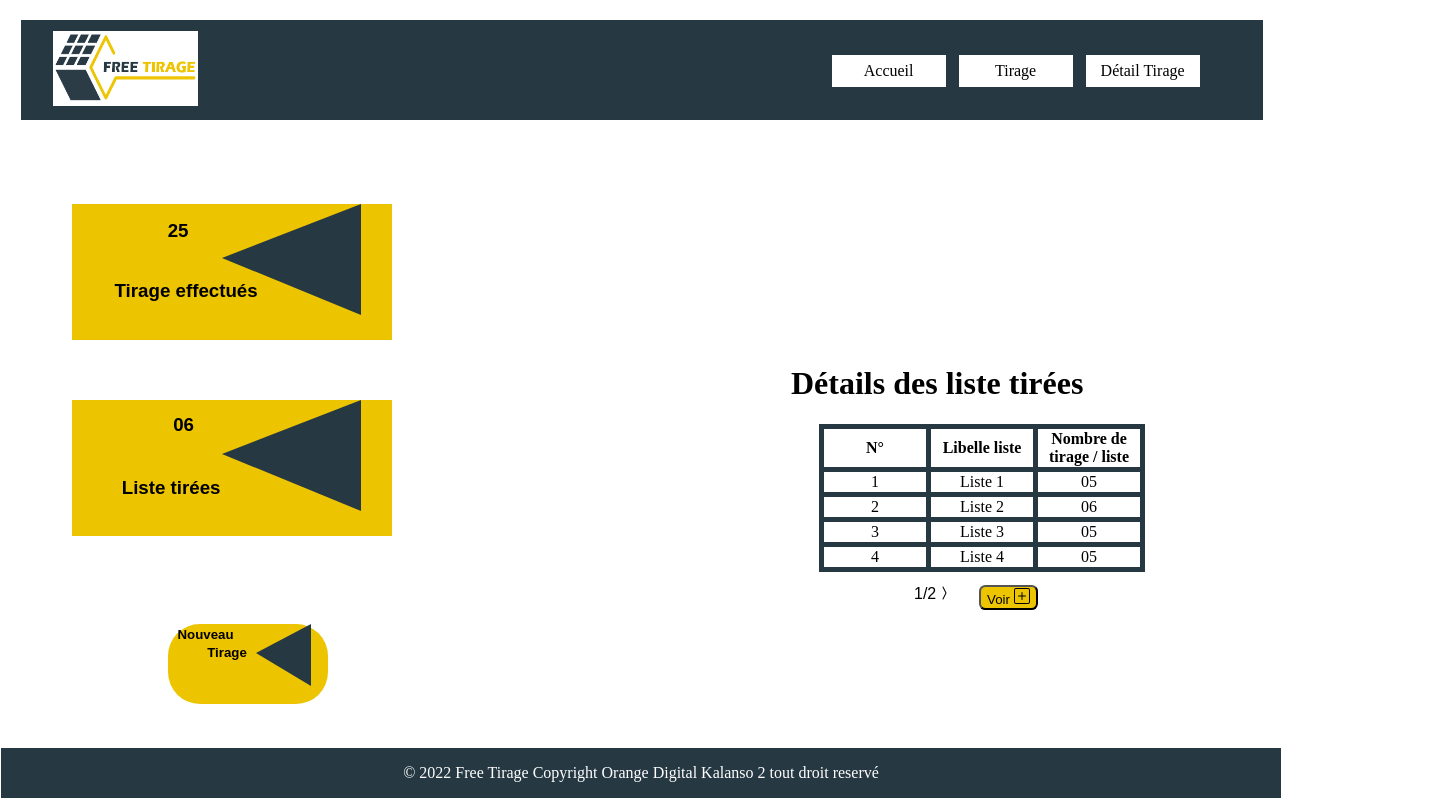
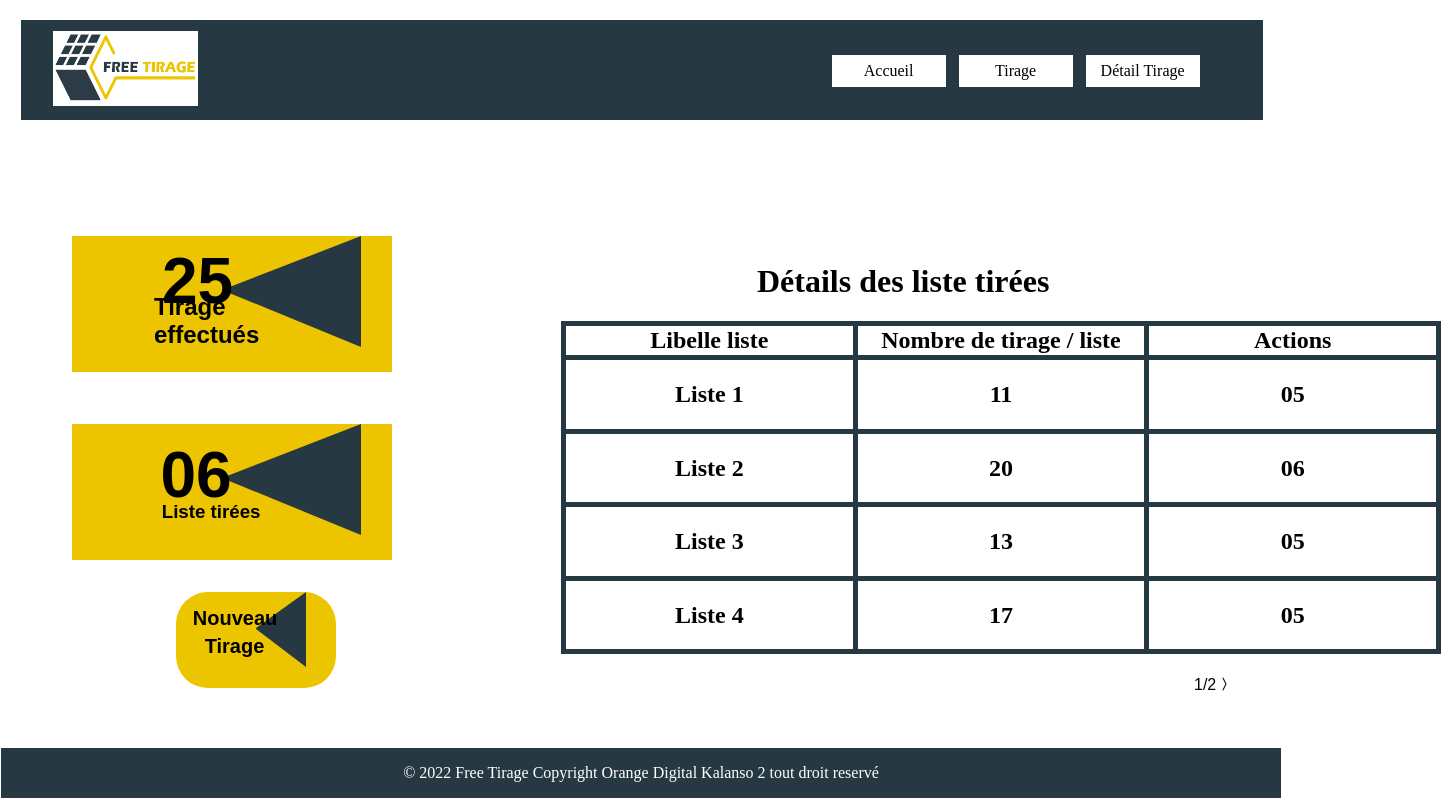
Before and after one commit to KhadySAM/frontEndApiTirage, an Angular app: page / in a window 1280 px wide. Shown: the whole page, 1441 px wide, since content can reach past the window. Built offline with nearby package versions, Linux system fonts and the light colour scheme.

Commit message:
interphase fini

```diff
--- a/src/app/accueil/accueil.component.css
+++ b/src/app/accueil/accueil.component.css
@@ -1,6 +1,6 @@
 .rectangle{
-    margin-left: 8vh;
-    margin-top: 46vh;
+        margin-left: 8vh;
+    margin-top: 50vh;
     width: 40vh;
     height: 17vh;
     background-color: #EDC400;
@@ -8,8 +8,9 @@
 
 }
 .rectangle1{
+
     margin-left: 8vh;
-    margin-top: 27vh;
+    margin-top: 26vh;
     width: 40vh;
     height: 17vh;
     background-color: #EDC400;
@@ -17,10 +18,10 @@
 
 
 .rectangle2{
-    margin-left: 20vh;
-    margin-top: 27vh;
+    margin-left: 21vh;
+    margin-top: 20vh;
     width: 20vh;
-    height: 10vh;
+    height: 12vh;
     background-color: #EDC400;
     border-radius: 4vh;
 
@@ -48,14 +49,14 @@
 }
 
 .pom2{
-    margin-left: 11vh;
+    margin-left: 10vh;
     margin-top: -16vh;
-    height: 0px;
+    height: 1px;
     width: 0px;
     border-left: 0vh solid transparent;
-    border-right: 55px solid #263842;
-    border-top: 29px solid transparent;
-    border-bottom: 33px solid transparent;
+    border-right: 50px solid #263842;
+    border-top: 36px solid transparent;
+    border-bottom: 38px solid transparent;
 
 }
 
@@ -65,6 +66,7 @@
     align-content: flex-end;
     margin-top: -82px;
     font-family: sans-serif;
+    width: 10vh;
 }
 .textNbreTirage{
     display: flex;
@@ -72,18 +74,22 @@
     align-content: flex-end;
     margin-top: 39px;
     font-family: sans-serif;
-    margin-right: 87px;
-    margin-top: 44px;
+    margin-right: 128px;
+    margin-top: 36px;
+    width: 10vh;
+    font-size: 8vh;
 }
 .textTirageEf{
     display: flex;
     justify-content: center;
     align-content: flex-end;
     position: absolute;
-    margin-top: 104px;
+    margin-top: 85px;
     margin-right: 131px;
-    margin-left: 60px;
+    margin-left: 21px;
     font-family: sans-serif;
+    width: 10vh;
+    font-size: 3vh;
 }
 
 .textListe{
@@ -92,6 +98,7 @@
     align-content: flex-end;
     margin-top: 44px;
     font-family: sans-serif;
+    width: 10vh;
 }
 
 .textNbreListe{
@@ -102,7 +109,9 @@
     font-family: sans-serif;
     position: absolute;
     margin-right: 136px;
-    margin-left: 60px;
+    margin-left: 5px;
+    width: 10vh;
+    font-size: 8vh;
 }
 .listTirer{
     display: flex;
@@ -113,6 +122,7 @@
     margin-right: 161px;
     margin-left: 60px;
     font-family: sans-serif;
+    width: 35vh;
 }
 .textNewTir1{
     display: flex;
@@ -120,25 +130,30 @@
     align-content: flex-end;
     margin-top: 44px;
     font-family: sans-serif;
+    width: 10vh;
 }
 .newTir1{
     display: flex;
     justify-content: center;
     align-content: flex-end;
-    margin-top: -70px;
+    margin-top: -65px;
     font-family: sans-serif;
     position: absolute;
     margin-right: 161px;
-    margin-left: 60px;
+    margin-left: 39px;
+    width: 10vh;
+    font-size: 2.5vh;
 }
 .newTir2{
     display: flex;
     justify-content: center;
     align-content: flex-end;
-    margin-top: -52px;
+    margin-top: -37px;
     font-family: sans-serif;
     margin-right: 29px;
-    margin-left: -29px;
+    margin-left: -94px;
+    width: 10vh;
+    font-size: 2.5vh;
 }
 .rectangle3{
     width: 540px;
@@ -159,9 +174,9 @@
     font-size: xx-large;
 }
 .container{
-    margin-top: -360px;
-    margin-right: 18px;
-    margin-left: 783px
+    margin-top: -425px;
+    margin-right: 98px;
+    margin-left: 813px
 }
 .table{
     display: table;
@@ -169,10 +184,17 @@
     box-sizing: border-box;
     text-indent: initial;
     border-spacing: 2px;
-    margin-left: 28px;
-    height: 39px;
+    margin-left: -260px;
+    height: 333px;
+    width: 110vh;
     border: #263842;
     border-collapse: collapse;
+}
+h1{
+    margin-left: -38vh;
+    margin-left: -8vh;
+    margin-top: 0vh;
+
 }
 
 tr{
@@ -190,8 +212,8 @@ th, td{
     justify-content: center;
     align-content: flex-end;
     position: absolute;
-    margin-top: 13px;
-    margin-left: 906px;
+    margin-top: 2px;
+    margin-left: 1186px;
     font-family: sans-serif;
 
 }
@@ -211,3 +233,7 @@ button{
     margin-left: 971px;
 
 }
+.h5{
+    margin-left: 0vh;
+    margin-top: 0vh;
+}
--- a/src/app/accueil/accueil.component.html
+++ b/src/app/accueil/accueil.component.html
@@ -12,44 +12,42 @@
 
 <div class="container">
     <h1>Détails des liste tirées</h1>
+    <h2>
     <table class="table">
       <thead>
         <tr>
-          <th>N°</th>
+
           <th>Libelle liste</th>
           <th>Nombre de tirage / liste</th>
+          <th>Actions</th>
         </tr>
       </thead>
       <tbody>
         <tr>
-          <td>1</td>
           <td>Liste 1</td>
+          <td>11</td>
           <td>05</td>
         </tr>
         <tr>
-          <td>2</td>
           <td>Liste 2</td>
+          <td>20</td>
           <td>06</td>
         </tr>
         <tr>
-          <td>3</td>
           <td>Liste 3</td>
+          <td>13</td>
           <td>05</td>
           </tr>
           <tr>
-            <td>4</td>
             <td>Liste 4</td>
+            <td>17</td>
             <td>05</td>
           </tr>
         </tbody>
     </table>
+  </h2>
 </div>
 
 <div class="pagination">1/2 <svg xmlns="http://www.w3.org/2000/svg" width="16" height="16" fill="currentColor" class="bi bi-chevron-compact-right" viewBox="0 0 16 16">
     <path fill-rule="evenodd" d="M6.776 1.553a.5.5 0 0 1 .671.223l3 6a.5.5 0 0 1 0 .448l-3 6a.5.5 0 1 1-.894-.448L9.44 8 6.553 2.224a.5.5 0 0 1 .223-.671z"/>
   </svg></div>
-
-  <div class="voirPlus"><button>Voir <svg xmlns="http://www.w3.org/2000/svg" width="16" height="16" fill="currentColor" class="bi bi-plus-square" viewBox="0 0 16 16">
-    <path d="M14 1a1 1 0 0 1 1 1v12a1 1 0 0 1-1 1H2a1 1 0 0 1-1-1V2a1 1 0 0 1 1-1h12zM2 0a2 2 0 0 0-2 2v12a2 2 0 0 0 2 2h12a2 2 0 0 0 2-2V2a2 2 0 0 0-2-2H2z"/>
-    <path d="M8 4a.5.5 0 0 1 .5.5v3h3a.5.5 0 0 1 0 1h-3v3a.5.5 0 0 1-1 0v-3h-3a.5.5 0 0 1 0-1h3v-3A.5.5 0 0 1 8 4z"/>
-  </svg></button></div>
--- a/src/app/tirage/tirage.component.css
+++ b/src/app/tirage/tirage.component.css
@@ -18,11 +18,13 @@ transform: rotate(-90.91deg);
     line-height: 29px;
 }
 .form1{
-    width: 259px;
-    border: 1px solid white;
-    margin-top: -156px;
-    margin-left: -37px;
+    width: 251px;
+    border-right: 124px solid #EDC400;
+    border: 2px solid #EDC400;
+    margin-top: -424px;
+    margin-left: 236px;
     border-radius: 12px;
+
 }
 .contenair2{
     display: flex;
@@ -36,13 +38,21 @@ transform: rotate(-90.91deg);
 }
 .form2{
     width: 312px;
-    margin-top: 24px;
-    margin-left: -33px;
-    border: 1px solid white;
+    margin-top: 315px;
+    margin-left: 24px;
+    border: 2px solid #EDC400;
     border-radius: 12px;
 }
+.form3{
+    width: 312px;
+    margin-top: 315px;
+    margin-left: 111px;
+    border: 2px solid #EDC400;
+    border-radius: 12px;
+
+}
 .container{
-    margin-left: 7vh;
+    margin-left: 19vh;
     margin-top: 22vh;
     width: 72vh;
     height: 67vh;
@@ -50,14 +60,14 @@ transform: rotate(-90.91deg);
     border-radius: 2rem;
 }
 .pom{
-    margin-left: -50px;
-    margin-top: -390px;
+    margin-left: -9px;
+    margin-top: -89px;
     height: -40px;
-    width: 130px;
-    border-left: 315px solid transparent;
-    border-right: 124px solid #EDC400;
-    border-top: 154px solid transparent;
-    border-bottom: 154px solid transparent;
+    width: 164px;
+    border-left: 316px solid transparent;
+    border-right: 123px solid #EDC400;
+    border-top: 111px solid transparent;
+    border-bottom: 95px solid transparent;
 }
 
 .box{
@@ -118,8 +128,9 @@ transform: rotate(-90.91deg);
 }
 svg{
     position: absolute;
-    margin-top: 15px;
-    margin-left: 60px;
+    margin-top: 21px;
+    margin-left: 137px;
+    color:#EDC400;
 }
 input{
     border-radius: 43px;
@@ -133,19 +144,23 @@ label{
 button{
     border-radius: 51px;
     background-color: #EDC400;
+    margin-left: 0vh;
+    margin-top: 1vh;
 }
 .photoTir{
     box-sizing: border-box;
     position: absolute;
-    width: 514px;
-    height: 364px;
-    left: 804px;
-    top: 200px;
+    width: 346px;
+    height: 430px;
+    left: 840px;
+    top: 154px;
     border-radius: 14px;
 }
 
+
 h1{
     position: absolute;
-    top: 124px;
-    margin-left: 928px;
+    top: 175px;
+    margin-left: 602px;
+
 }
--- a/src/app/tirage/tirage.component.html
+++ b/src/app/tirage/tirage.component.html
@@ -9,17 +9,17 @@
     </div>
 </div>
 <div><h1>Effectuez Tirage !</h1></div>
-<div class="container1">
-    <form action="" method="post" class="form1">
-        <label for="importer">Importer une liste</label>
-        <input type="file" name="import" placeholder="Importer liste">
-        <label for="libList" required>Libelle liste*</label>
-        <input type="text" name="libList" placeholder="libelle" required>
+<div class="container1" class="bordure">
+    <form action="" method="post" class="form1" >
+        <label for="importer">Importer une liste</label><br><br>
+        <input type="file" name="import" placeholder="Importer liste"><br><br>
+        <label for="libList" required>Libelle liste*</label><br>
+        <input type="text" name="libList" placeholder="libelle" required><br>
         <button type="envoyer">Importer</button>
     </form>
 </div>
 <div class="contenair2">
-    <form action="" method="post" class="form2">
+    <form action="" method="post" class="form2" class="form3">
         <label for="liste">Quelle voulez-vous tirer?</label>
         <input type="text" name="libListAt" placeholder="libelle liste" required>
 
@@ -31,6 +31,7 @@
         <button type="submit" routerLink="/resultat-tirage" routerLinkActive="active">Trier</button>
     </form>
 </div>
+
     <div class="pom"></div>
     <div class="image">
         <img src="assets/image/tiragePhoto.jpg" alt="tirageAusort" class="photoTir">
```
